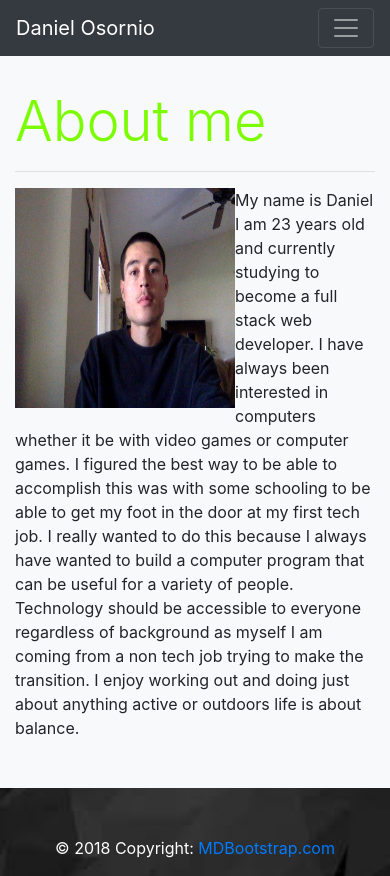
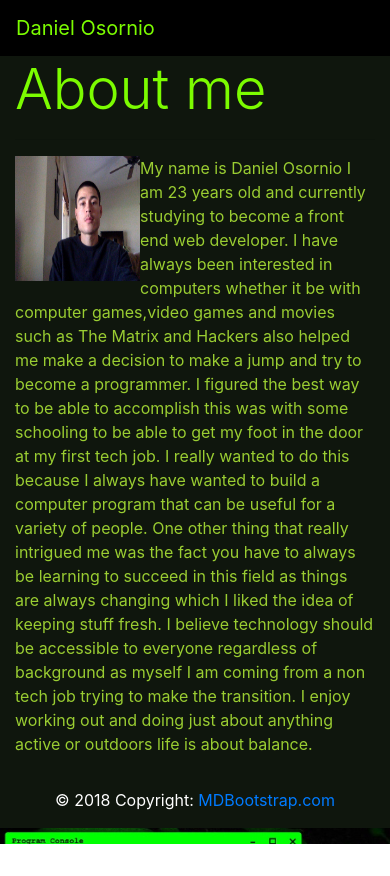
Before and after one commit to DangerDan88/Bootstrap-Portfolio, a plain HTML site: page index.html in a window 390 px wide. After the commit the page ends 844 px from the top, so only its background shows below. Drawn offline with nearby package versions, Linux system fonts and the light colour scheme.

Commit message:
updated still want to do some styling still

```diff
--- a/index.html
+++ b/index.html
@@ -1,68 +1,98 @@
 <!DOCTYPE html>
 <html lang="en">
-
   <head>
     <title>Daniel's Portfolio</title>
-  <link rel="stylesheet" href="https://stackpath.bootstrapcdn.com/bootstrap/4.3.1/css/bootstrap.min.css"
-    integrity="sha384-ggOyR0iXCbMQv3Xipma34MD+dH/1fQ784/j6cY/iJTQUOhcWr7x9JvoRxT2MZw1T" crossorigin="anonymous">
-    <script src="https://code.jquery.com/jquery-3.3.1.slim.min.js" integrity="sha384-q8i/X+965DzO0rT7abK41JStQIAqVgRVzpbzo5smXKp4YfRvH+8abtTE1Pi6jizo" crossorigin="anonymous"></script>
-<script src="https://cdnjs.cloudflare.com/ajax/libs/popper.js/1.14.7/umd/popper.min.js" integrity="sha384-UO2eT0CpHqdSJQ6hJty5KVphtPhzWj9WO1clHTMGa3JDZwrnQq4sF86dIHNDz0W1" crossorigin="anonymous"></script>
-<script src="https://stackpath.bootstrapcdn.com/bootstrap/4.3.1/js/bootstrap.min.js" integrity="sha384"></script>
-  <link rel="stylesheet" href="style.css">
+    <link
+      rel="stylesheet"
+      href="https://stackpath.bootstrapcdn.com/bootstrap/4.3.1/css/bootstrap.min.css"
+      integrity="sha384-ggOyR0iXCbMQv3Xipma34MD+dH/1fQ784/j6cY/iJTQUOhcWr7x9JvoRxT2MZw1T"
+      crossorigin="anonymous"
+    />
+    <script
+      src="https://code.jquery.com/jquery-3.3.1.slim.min.js"
+      integrity="sha384-q8i/X+965DzO0rT7abK41JStQIAqVgRVzpbzo5smXKp4YfRvH+8abtTE1Pi6jizo"
+      crossorigin="anonymous"
+    ></script>
+    <script
+      src="https://cdnjs.cloudflare.com/ajax/libs/popper.js/1.14.7/umd/popper.min.js"
+      integrity="sha384-UO2eT0CpHqdSJQ6hJty5KVphtPhzWj9WO1clHTMGa3JDZwrnQq4sF86dIHNDz0W1"
+      crossorigin="anonymous"
+    ></script>
+    <script
+      src="https://stackpath.bootstrapcdn.com/bootstrap/4.3.1/js/bootstrap.min.js"
+      integrity="sha384"
+    ></script>
+    <link rel="stylesheet" href="style.css" />
 
-  <meta name="viewport" content="width=device-width, initial-scale=1, shrink-to-fit=no">
-  <meta name="viewport" content="width=device-width, initial-scale=1.0">
-
+    <meta
+      name="viewport"
+      content="width=device-width, initial-scale=1, shrink-to-fit=no"
+    />
+    <meta name="viewport" content="width=device-width, initial-scale=1.0" />
   </head>
 
   <body>
-  <nav class="navbar navbar-expand-lg navbar-dark bg-dark" style="background-color: slategrey;">
+    <nav
+      class="navbar navbar-expand-lg"
+      style="background-color: black;"
+    >
       <a class="navbar-brand" href="index.html">Daniel Osornio</a>
-    <button class="navbar-toggler" type="button" data-toggle="collapse" data-target="#navbarNavAltMarkup"
-      aria-controls="navbarNavAltMarkup" aria-expanded="false" aria-label="Toggle navigation">
+      <button
+        class="navbar-toggler"
+        type="button"
+        data-toggle="collapse"
+        data-target="#navbarNavAltMarkup"
+        aria-controls="navbarNavAltMarkup"
+        aria-expanded="false"
+        aria-label="Toggle navigation"
+      >
         <span class="navbar-toggler-icon"></span>
       </button>
       <div class="collapse navbar-collapse" id="navbarNavAltMarkup">
         <div class="navbar-nav">
           <a class="nav-item nav-link" href="index.html">About</a>
           <a class="nav-item nav-link" href="portfolio.html">Portfolio</a>
-        <a class="nav-item nav-link"  href="contact.html">Contact</a>
-
+          <a class="nav-item nav-link" href="contact.html">Contact</a>
         </div>
       </div>
     </nav>
-  <div class="jumbotron jumbotron-fluid bg-light">
-    <div class="container">
+
+    <div class="container-fluid">
       <h1 class="display-4" style="color: lawngreen;">About me</h1>
-      <hr>
-      <p><img src="./images/profilepic.jpeg"
-          style="height: 220px; width: 220px; float: left; overflow: hidden;">
+      <hr />
+      <p>
+        <img
+          src="./images/profilepic.jpeg"
+          style="height: 125px; width: 125px; float: left; overflow: hidden;"
+        />
 
-
-
-        My name is Daniel I am 23 years old and currently studying to become a full stack web
-        developer. I have always been interested in computers whether it be with video games or computer games.
-        I figured the best way to be able to accomplish this was with some schooling to be able to get my foot in the
-        door at my first tech job. I really wanted to do this because I always have wanted to build a computer program that can be useful for a variety of people. Technology should be accessible to everyone regardless of background as myself I am coming from a non tech job trying to make the transition. I enjoy working out and doing just about anything active or outdoors life is about balance.
+        My name is Daniel Osornio I am 23 years old and currently studying to
+        become a front end web developer. I have always been interested in
+        computers whether it be with computer games,video games and movies such
+        as The Matrix and Hackers also helped me make a decision to make a jump
+        and try to become a programmer. I figured the best way to be able to
+        accomplish this was with some schooling to be able to get my foot in the
+        door at my first tech job. I really wanted to do this because I always
+        have wanted to build a computer program that can be useful for a variety
+        of people. One other thing that really intrigued me was the fact you
+        have to always be learning to succeed in this field as things are always
+        changing which I liked the idea of keeping stuff fresh. I believe
+        technology should be accessible to everyone regardless of background as
+        myself I am coming from a non tech job trying to make the transition. I
+        enjoy working out and doing just about anything active or outdoors life
+        is about balance.
       </p>
-    </div>
     </div>
 
     <div class="container-fluid">
       <footer class="page-footer font-small blue">
-
-
-      <div class="footer-copyright text-center py-3" style="color: white;">© 2018 Copyright:
-        <a href="https://mdbootstrap.com/education/bootstrap/"> MDBootstrap.com</a>
+        <div class="footer-copyright text-center py-3" style="color: white;">
+          © 2018 Copyright:
+          <a href="https://mdbootstrap.com/education/bootstrap/">
+            MDBootstrap.com</a
+          >
         </div>
-
-
       </footer>
     </div>
-
-
-
   </body>
-
-
 </html>
--- a/style.css
+++ b/style.css
@@ -1,36 +1,41 @@
-
-
 .active {
-    background-color: teal;
+  color: lawngreen;
   color: white !important;
 }
 
 body {
-    background-image: url(./images/download.jpg);
-    background-size: 500px;
+  background-image: url(./images/matrix.jpg);
+  background-size: 700px;
   margin: auto;
   width: auto;
 }
 
-  .container {
-
+.container-fluid {
   margin: auto;
+  background-color: rgb(15, 22, 13);
+  color: yellowgreen;
+  display: inline-block;
+  align-content: center;
 }
 
-  .jumbotron {
-
+.jumbotron-fluid {
+  align-content: center;
+  overflow: auto;
 }
 
 .card {
-
   overflow: hidden;
 }
 
-  footer, .container {
+footer .container {
   clear: both;
 }
 
-  nav {
-    background-color: rgb(28, 109, 190);
+.navbar {
+  background-color: rgb(3, 10, 17);
+}
 
+.nav-item,
+.navbar-brand {
+  color: lawngreen;
 }
```
Also changed, not shown: contact.html (+68 -29 lines), portfolio.html (+3 -3 lines), images/Lg.png (renamed from images/Screen Shot 2019-10-17 at 9.24.24 PM.png), images/Space.jpg (renamed from images/images-1.jpg), images/arch.jpg.png (deleted), images/desert.jpg (deleted), images/download.jpg (deleted), images/email-pattern.jpeg (deleted), images/email-pattern.png (deleted), images/images.jpg (deleted), images/matrix.jpg (added), images/wall.jpg (deleted), 3 other files. Lines whose indentation alone changed are shown as unchanged.
